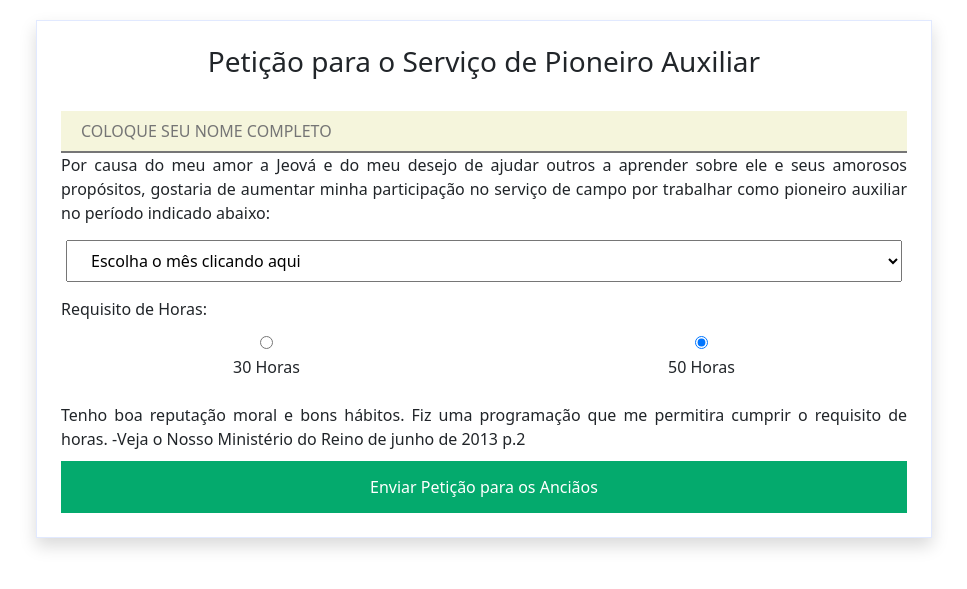
After one commit to isacqueirozq/SistemaSR, a PHP site: the page made by peticaoauxiliar_enviar.php in a window 1280 px wide. The commit adds this page. Shown: the top 589 px of the page, without its empty margins (156-1123 px from the left). Run offline with PHP 8.4, Linux system fonts and the light colour scheme.

Commit message:
Form P_Auxiliar criado

```diff
--- a/index.php
+++ b/index.php
@@ -388,8 +388,8 @@ function sabado()
                     <li><a href="#0">Início</a></li>
                     <li><a href="designacoes.php">Designações das Reuniões</a></li>
                     <li><a href="relatorio_enviar.php">Relatório de Serviço de Campo</a></li>
+                    <li><a href="peticaoauxiliar_enviar.php">Enviar Petição de P. Auxiliar </a></li>
                     <li><a href="saidas_campo_lista.php">Saídas de Campo</a></li>
-                    <li><a href="#0">Enviar Petição de P. Auxiliar </a></li>
                     <li class="small"><a href="gerenciamento.html">Entrar</a><a href="#0">Anúncios</a></li>
                 </ul>
             </div>
--- /dev/null
+++ b/peticaoauxiliar_enviar.php
@@ -0,0 +1,155 @@
+<?php
+require_once("src/Comandos.php");
+?>
+
+<!DOCTYPE html>
+<html lang="pt-br">
+
+<head>
+    <meta charset="UTF-8">
+    <meta http-equiv="X-UA-Compatible" content="IE=edge">
+    <meta name="viewport" content="width=device-width, initial-scale=1.0">
+    <title>Petição de P. Auxiliar</title>
+    <link rel="shortcut icon" href="/img/p_auxiliar.ico" type="image/x-icon">
+
+    <meta property="og:title" content="Petição de Pioneiro Auxiliar">
+    <meta property="og:site_name" content="Cong. Sto Antonio dos Lopes" />
+    <meta property="og:url" content="https://abre.ai/quadrocongsal" />
+    <meta property="og:description" content="RESPONDA A JEOVÁ: PORQUE AINDA NÃO SOU PIONEIRO?" />
+
+    <!-- Favicon -->
+    <meta property="og:image" content="https://assetsnffrgf-a.akamaihd.net/assets/m/202021023/univ/art/202021023_univ_sqr_xl.jpgpeticao.pnghttps://findicons.com/files/icons/1722/gnome_2_18_icon_theme/24/stock_form_line_horizontal.png">
+    <meta property="og:image:type" content="image/png">
+    <meta property="og:image:width" content="60">
+    <meta property="og:image:height" content="60">
+    <!--  -->
+    <script src="https://ajax.googleapis.com/ajax/libs/jquery/3.5.1/jquery.min.js"></script>
+    <script src="https://cdnjs.cloudflare.com/ajax/libs/popper.js/1.16.0/umd/popper.min.js"></script>
+    <script src="https://maxcdn.bootstrapcdn.com/bootstrap/4.5.2/js/bootstrap.min.js"></script>
+    <link href="https://cdn.jsdelivr.net/npm/bootstrap@5.0.0-beta2/dist/css/bootstrap.min.css" rel="stylesheet" integrity="sha384-BmbxuPwQa2lc/FVzBcNJ7UAyJxM6wuqIj61tLrc4wSX0szH/Ev+nYRRuWlolflfl" crossorigin="anonymous">
+
+    <style>
+        #palco{
+            width:70%;
+            margin:auto;
+            margin-top:20px;
+            border: 1px solid #e1e9ff;
+        }
+
+        .conteiner {
+            text-align: center;
+        }
+
+        p {
+            text-align: justify;
+            margin-bottom: 10px;
+        }
+
+        input {
+            width: 100%;
+            border-top: none;
+            border-left: none;
+            border-right: none;
+        }
+
+        .destaque {
+            background-color: beige;
+            padding: 8px 20px;
+        }
+
+        select {
+            width: 100%;
+            margin-bottom: 10px;
+            padding: 8px 20px;
+        }
+
+        .custom-select {
+            padding: 5px 5px;
+        }
+
+        .column {
+            float: left;
+            width: 50%;
+        }
+
+        /* Clear floats after the columns */
+        .row:after {
+            content: "";
+            display: table;
+            clear: both;
+        }
+
+        #btn_enviar {
+            border: none;
+            /* Remove borders */
+            color: white;
+            /* Add a text color */
+            padding: 14px 28px;
+            /* Add some padding */
+            cursor: pointer;
+            /* Add a pointer cursor on mouse-over */
+            background-color: #04AA6D;
+            /*color green */
+        }
+
+        #btn_enviar:hover {
+            background-color: #46a049;
+        }
+        @media screen  and (max-width: 500px){
+            #palco{
+            width: 95%;
+            margin-top: 5px;
+            }
+        }
+
+
+
+
+    </style>
+
+</head>
+
+<body>
+    <div id="palco" class="shadow p-4 mb-4 bg-white">
+        <div class="conteiner">
+            <h3>Petição para o Serviço de Pioneiro Auxiliar</h3>
+            <br>
+            <form action="?act=Salvar_PETICAO_AUXILIAR" method="POST" name="Pioneiro_Auxiliar">
+
+                <input class="destaque" type="text" name="nome" id="nome" placeholder="COLOQUE SEU NOME COMPLETO" required>
+                <p>Por causa do meu amor a Jeová e do meu desejo de ajudar outros a aprender sobre ele e seus amorosos propósitos, gostaria de aumentar minha participação no serviço de campo por trabalhar como pioneiro auxiliar no período indicado abaixo:</p>
+                <input type="hidden" name="ano" id="ano" placeholder="Ano" value="<?php echo date('Y') ?>">
+                <div class="custom-select">
+                    <select name="mes" id="mes" required>
+                        <option value="">Escolha o mês clicando aqui</option>
+                        <option value="0">Tempo Indeterminado</option>
+                        <option value="1">Janeiro</option>
+                        <option value="2">Fevereiro</option>
+                        <option value="3">Março</option>
+                        <option value="4">Abril</option>
+                        <option value="5">Maio</option>
+                        <option value="6">Junho</option>
+                        <option value="7">Julho</option>
+                        <option value="8">Agosto</option>
+                        <option value="9">Setembro</option>
+                        <option value="10">Outubro</option>
+                        <option value="11">Novembro</option>
+                        <option value="12">Dezembro</option>
+                    </select>
+                </div>
+                <p>Requisito de Horas:</p>
+                <div class="row">
+                    <div class="column"><input type="radio" name="requisito" id="requisito30" value="30">30 Horas</div>
+                    <div class="column"><input type="radio" name="requisito" id="requisito50" value="50" checked>50 Horas</div>
+                </div>
+
+                <br>
+                <p>Tenho boa reputação moral e bons hábitos. Fiz uma programação que me permitira cumprir o requisito de horas. -Veja o Nosso Ministério do Reino de junho de 2013 p.2</p>
+                <input id="btn_enviar" type="submit" value="Enviar Petição para os Anciãos">
+            </form>
+        </div>
+    </div>
+
+</body>
+
+</html>
```
Also changed, not shown: img/p_auxiliar.ico (added).
